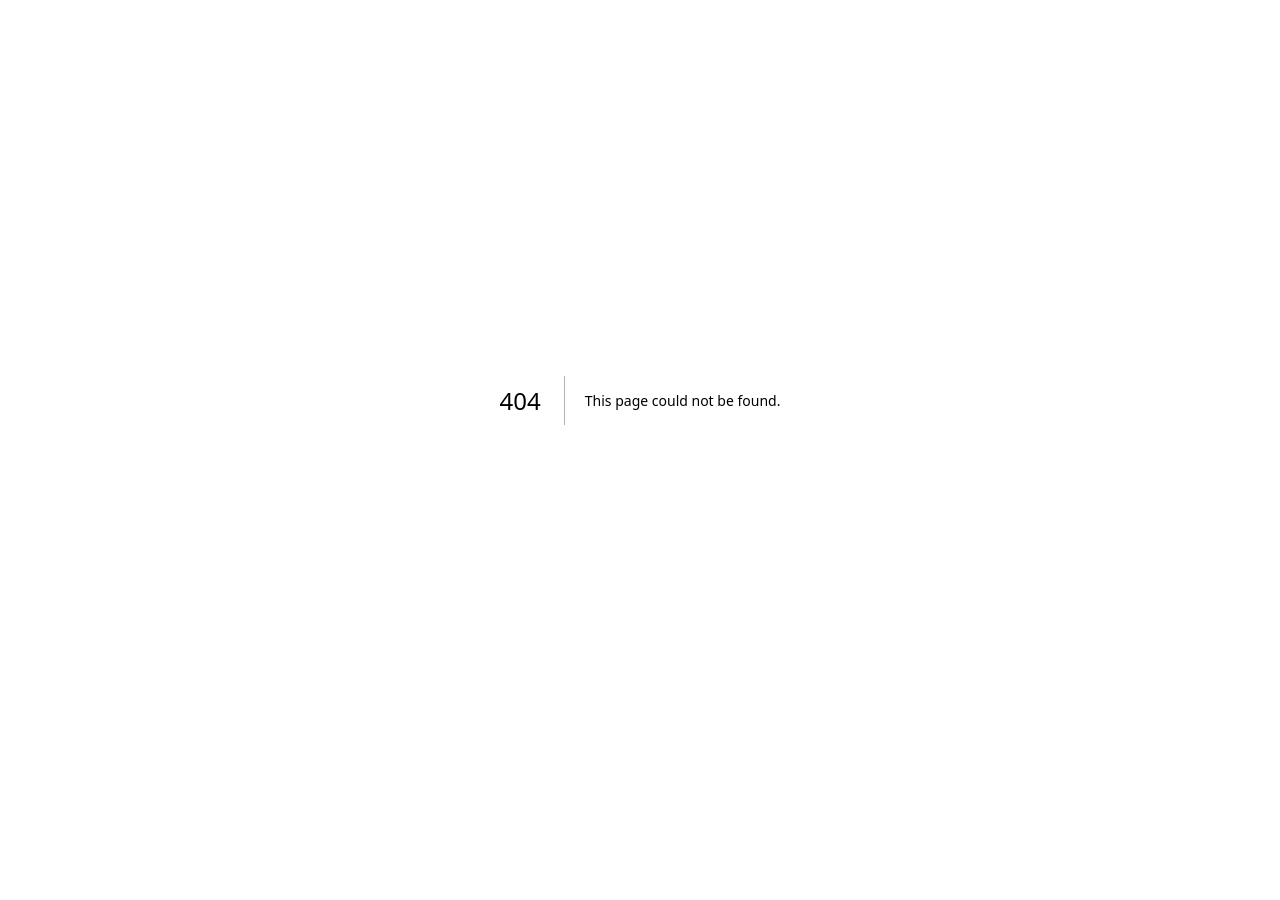
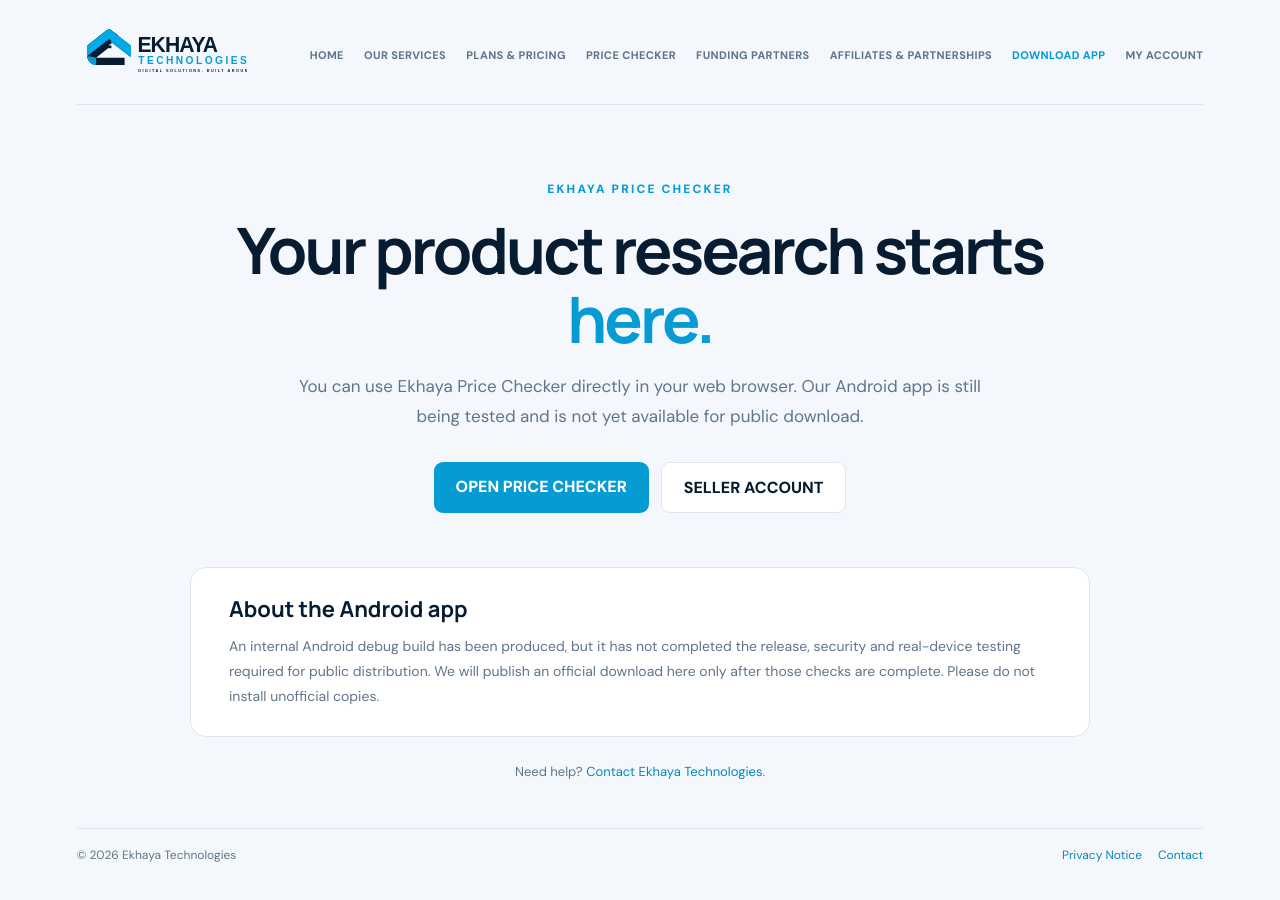
Before and after one commit to Luxolog/ekhaya-commerce-platform, a Next.js app: page /download in a window 1280 px wide. Before the commit this address had no page. Shown: the top 900 px of the page. Before the commit the page ends 800 px from the top, so only its background shows below. Built offline with nearby package versions, Linux system fonts and the light colour scheme.

Commit message:
Fix missing download page with accurate Android release status

```diff
--- /dev/null
+++ b/src/app/download/page.tsx
@@ -0,0 +1,46 @@
+import Link from "next/link";
+import SiteHeader from "@/components/SiteHeader";
+import SiteFooter from "@/components/SiteFooter";
+
+export const metadata = {
+  title: "Download the Ekhaya Price Checker App | Ekhaya Technologies",
+  description:
+    "Access Ekhaya Price Checker in your browser. The Android app is still undergoing testing and is not yet publicly available.",
+};
+
+export default function DownloadPage() {
+  return (
+    <main style={{ minHeight: "100vh", padding: "24px clamp(20px,6vw,88px) 64px", color: "#071B31", background: "#F4F8FC" }}>
+      <SiteHeader active="download" />
+      <section style={{ maxWidth: 900, margin: "76px auto 0", textAlign: "center" }}>
+        <p style={{ color: "#079BD3", fontSize: 12, letterSpacing: ".18em", fontWeight: 800 }}>
+          EKHAYA PRICE CHECKER
+        </p>
+        <h1 style={{ fontFamily: "Manrope,sans-serif", fontSize: "clamp(38px,6vw,64px)", lineHeight: 1.08, letterSpacing: "-.045em", margin: "18px 0" }}>
+          Your product research starts <span style={{ color: "#079BD3" }}>here.</span>
+        </h1>
+        <p style={{ color: "#60758A", fontSize: 17, lineHeight: 1.8, maxWidth: 700, margin: "0 auto" }}>
+          You can use Ekhaya Price Checker directly in your web browser. Our Android app is still being tested and is not yet available for public download.
+        </p>
+        <div style={{ display: "flex", justifyContent: "center", flexWrap: "wrap", gap: 12, marginTop: 30 }}>
+          <Link href="/price-checker/" style={{ display: "inline-block", padding: "14px 22px", background: "#079BD3", color: "#fff", borderRadius: 9, textDecoration: "none", fontWeight: 800 }}>
+            OPEN PRICE CHECKER
+          </Link>
+          <Link href="/account/" style={{ display: "inline-block", padding: "14px 22px", background: "#fff", color: "#071B31", border: "1px solid #DCE8F1", borderRadius: 9, textDecoration: "none", fontWeight: 800 }}>
+            SELLER ACCOUNT
+          </Link>
+        </div>
+        <div style={{ marginTop: 54, padding: "26px clamp(20px,4vw,38px)", background: "#fff", border: "1px solid #DCE8F1", borderRadius: 16, textAlign: "left" }}>
+          <h2 style={{ fontFamily: "Manrope,sans-serif", fontSize: 22, margin: "0 0 10px" }}>About the Android app</h2>
+          <p style={{ color: "#60758A", fontSize: 14, lineHeight: 1.8, margin: 0 }}>
+            An internal Android debug build has been produced, but it has not completed the release, security and real-device testing required for public distribution. We will publish an official download here only after those checks are complete. Please do not install unofficial copies.
+          </p>
+        </div>
+        <p style={{ color: "#60758A", fontSize: 13, marginTop: 26 }}>
+          Need help? <a href="mailto:support@ekhayatech.co.za" style={{ color: "#0786B7" }}>Contact Ekhaya Technologies</a>.
+        </p>
+      </section>
+      <SiteFooter />
+    </main>
+  );
+}
```
